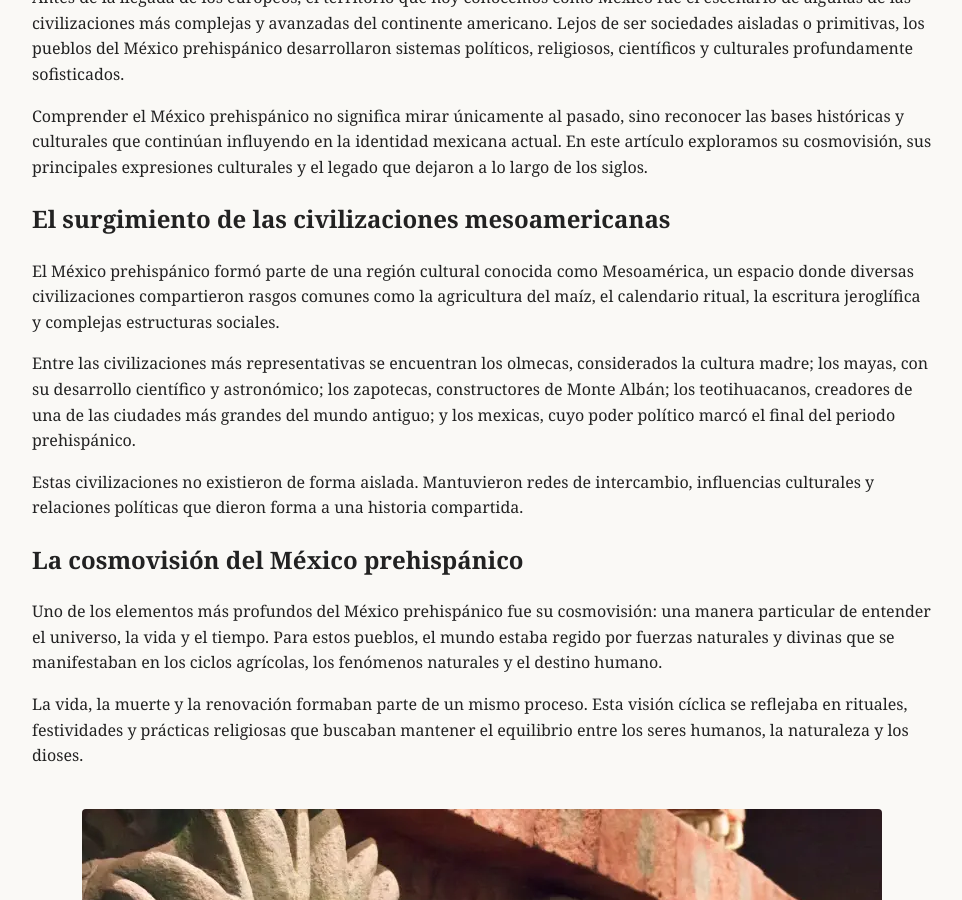
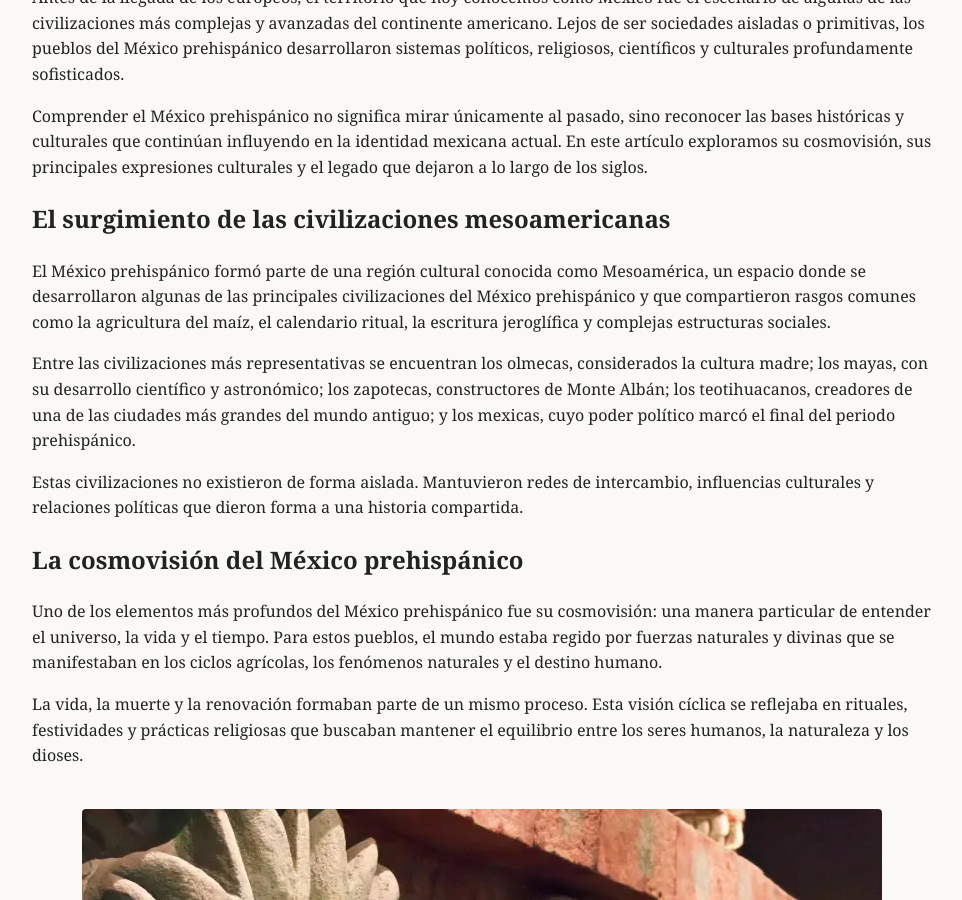
Before and after one commit to elbracamonte/elbracamonte.github.io, a Jekyll site: the page built from _posts/2025-12-13-mexico-prehispanico-cosmovision-cultura-legado.md, in a window 1280 px wide and 900 px high, scrolled down 831 px. Shown: the whole window, without its empty margins (158-1120 px from the left). Built offline with Jekyll 4.4.1, drawn with Linux system fonts in a browser that asks for light colours.

Commit message:
Update 2025-12-13-mexico-prehispanico-cosmovision-cultura-legado.md

```diff
--- a/_posts/2025-12-13-mexico-prehispanico-cosmovision-cultura-legado.md
+++ b/_posts/2025-12-13-mexico-prehispanico-cosmovision-cultura-legado.md
@@ -13,7 +13,7 @@ Comprender el México prehispánico no significa mirar únicamente al pasado, si
 
 ## El surgimiento de las civilizaciones mesoamericanas
 
-El México prehispánico formó parte de una región cultural conocida como Mesoamérica, un espacio donde diversas civilizaciones compartieron rasgos comunes como la agricultura del maíz, el calendario ritual, la escritura jeroglífica y complejas estructuras sociales.
+El México prehispánico formó parte de una región cultural conocida como Mesoamérica, un espacio donde se desarrollaron algunas de las principales civilizaciones del México prehispánico y que compartieron rasgos comunes como la agricultura del maíz, el calendario ritual, la escritura jeroglífica y complejas estructuras sociales.
 
 Entre las civilizaciones más representativas se encuentran los olmecas, considerados la cultura madre; los mayas, con su desarrollo científico y astronómico; los zapotecas, constructores de Monte Albán; los teotihuacanos, creadores de una de las ciudades más grandes del mundo antiguo; y los mexicas, cuyo poder político marcó el final del periodo prehispánico.
 
```
